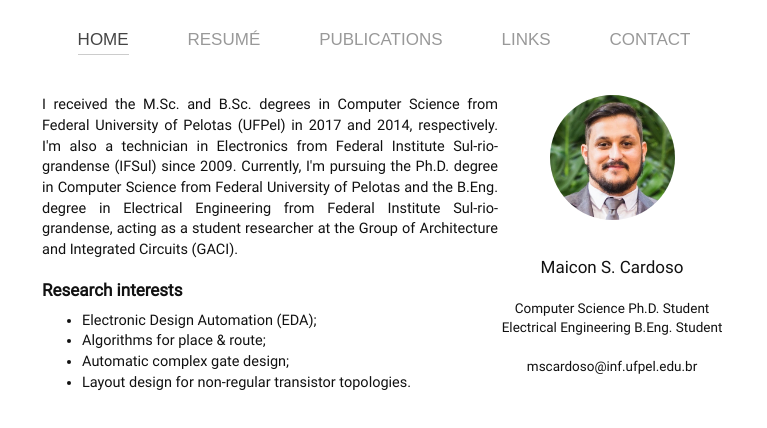
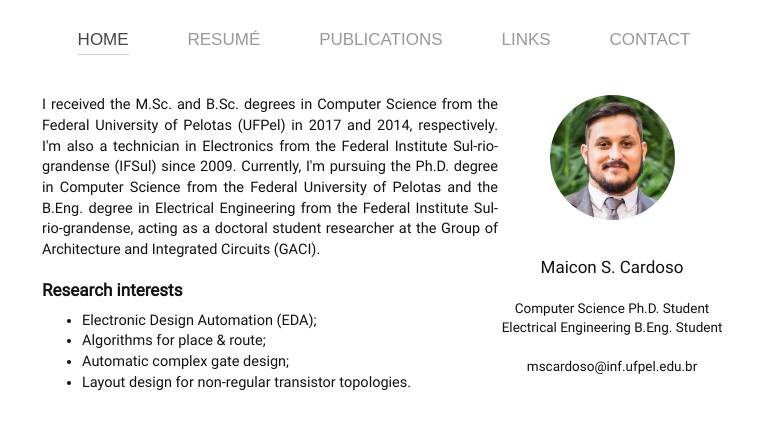
Before and after one commit to maiconsc/oldsite, a plain HTML site: page index.html in a window 1280 px wide. Shown: the part 154-582 px from the top of the page, without its empty margins (256-1023 px from the left). Drawn offline with Linux system fonts and the light colour scheme; a web font is replaced by a local one.

Commit message:
fixing about me section

```diff
--- a/index.html
+++ b/index.html
@@ -124,7 +124,7 @@
 				<div class="page-content">
 					<div class="col-md-8">
 						<div class="page-text">
-							<div>I received the M.Sc. and B.Sc. degrees in Computer Science from Federal University of Pelotas (UFPel) in 2017 and 2014, respectively. I'm also a technician in Electronics from Federal Institute Sul-rio-grandense (IFSul) since 2009. Currently, I'm pursuing the Ph.D. degree in Computer Science from Federal University of Pelotas and the B.Eng. degree in Electrical Engineering from Federal Institute Sul-rio-grandense, acting as a student researcher at the Group of Architecture and Integrated Circuits (GACI).</div>
+							<div>I received the M.Sc. and B.Sc. degrees in Computer Science from the Federal University of Pelotas (UFPel) in 2017 and 2014, respectively. I'm also a technician in Electronics from the Federal Institute Sul-rio-grandense (IFSul) since 2009. Currently, I'm pursuing the Ph.D. degree in Computer Science from the Federal University of Pelotas and the B.Eng. degree in Electrical Engineering from the Federal Institute Sul-rio-grandense, acting as a doctoral student researcher at the Group of Architecture and Integrated Circuits (GACI).</div>
 							<h1>Research interests</h1>
 								<ul>
 									<li>Electronic Design Automation (EDA);</li>
```
Also changed, not shown: contact.html (+1 -1 lines).
